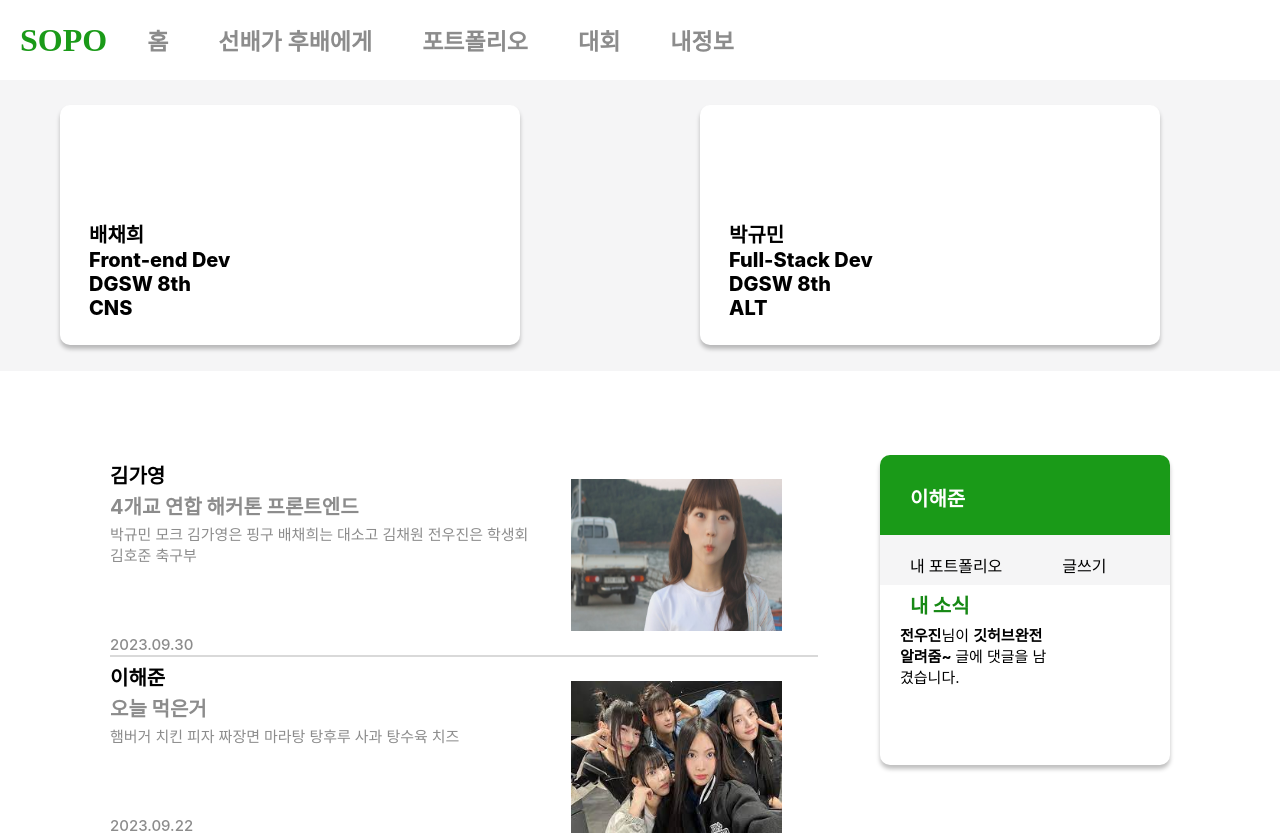
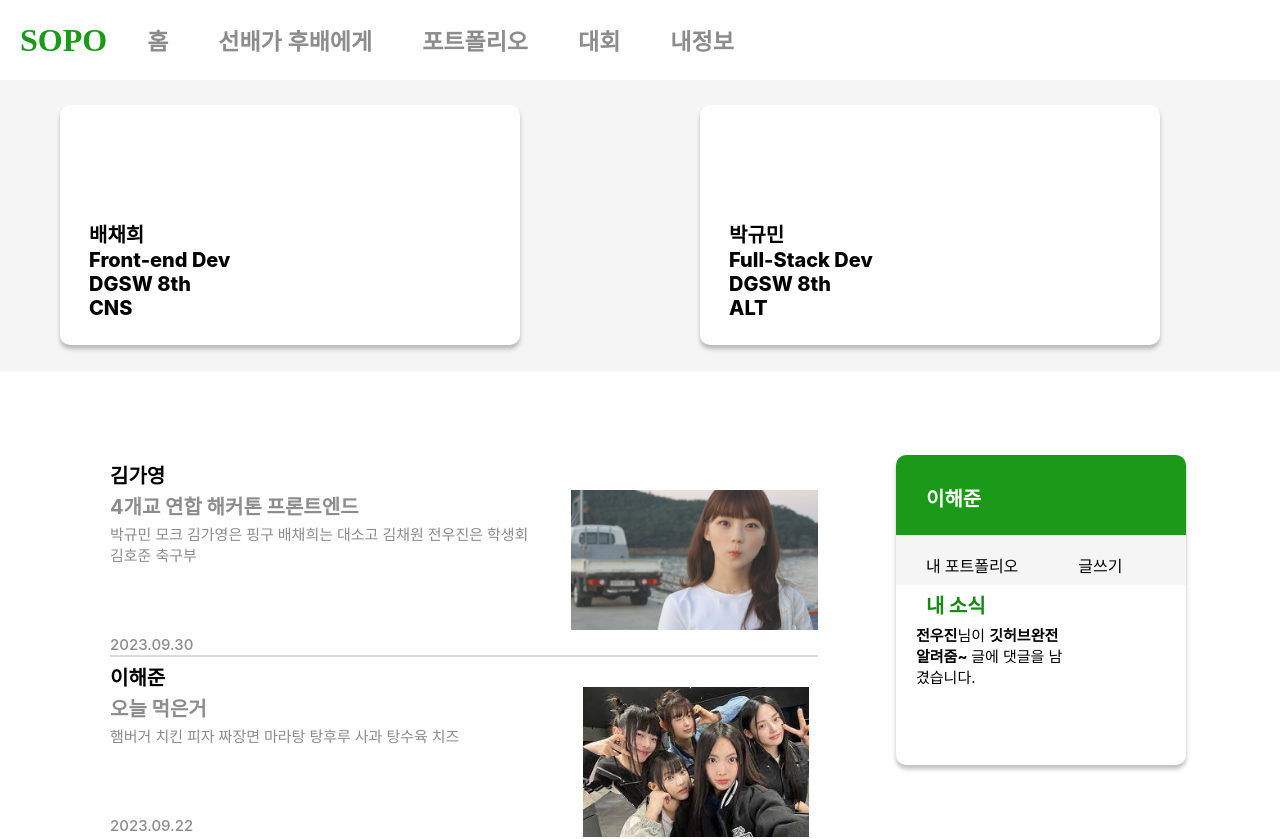
Before and after one commit to Sopo2023/SOPO_FRONTLAST, a React (Create React App) app in the folder SOPOLAST/: page /main in a window 1280 px wide. Shown: the top 839 px of the page. Built offline with nearby package versions, Linux system fonts and the light colour scheme.

Commit message:
fix mainpage

```diff
--- a/SOPOLAST/src/maincmt/main.css
+++ b/SOPOLAST/src/maincmt/main.css
@@ -1,6 +1,11 @@
 /* .content{
   overflow-x: hidden;
 } */
+.content{
+  width: 50%;
+  height: 50%;
+
+}
 .SOPO{
   text-decoration: none; /* 밑줄 제거 */
     color: #1A9A18;
@@ -64,7 +69,6 @@
   .mainCard{
     overflow-x: scroll;
     overflow-y: hidden;
-    white-space: nowrap;
     width: 320%;
     height: 291px;
     background-color: #F5F5F6;
@@ -77,7 +81,7 @@
   .sideName-mom{
     position: absolute;
     right: 0;
-    width: 400px;
+    width: 30%;
     height: 925px;
     /* background-color: #D9D9D9; */
   }
@@ -236,11 +240,12 @@
     position: relative;
     width: 100px;
     left: 60%;
-    bottom: 9.5vh;
+    bottom: 70px;
   }
   .real_img{
-    width: 16.5vw;
-    height: 19vh;
+    width: 250px;
+    height: 150px;
+    object-fit: contain;
   }
   .mainCard > .card1{
     position: relative;
--- a/SOPOLAST/src/maincmt/mainpage.js
+++ b/SOPOLAST/src/maincmt/mainpage.js
@@ -3,6 +3,8 @@ import { Link } from 'react-router-dom';
 
 
 export default function Start(){
+
+
     let [currentIndex, setCurrentIndex] = useState(['김가영']);
 
 
```
